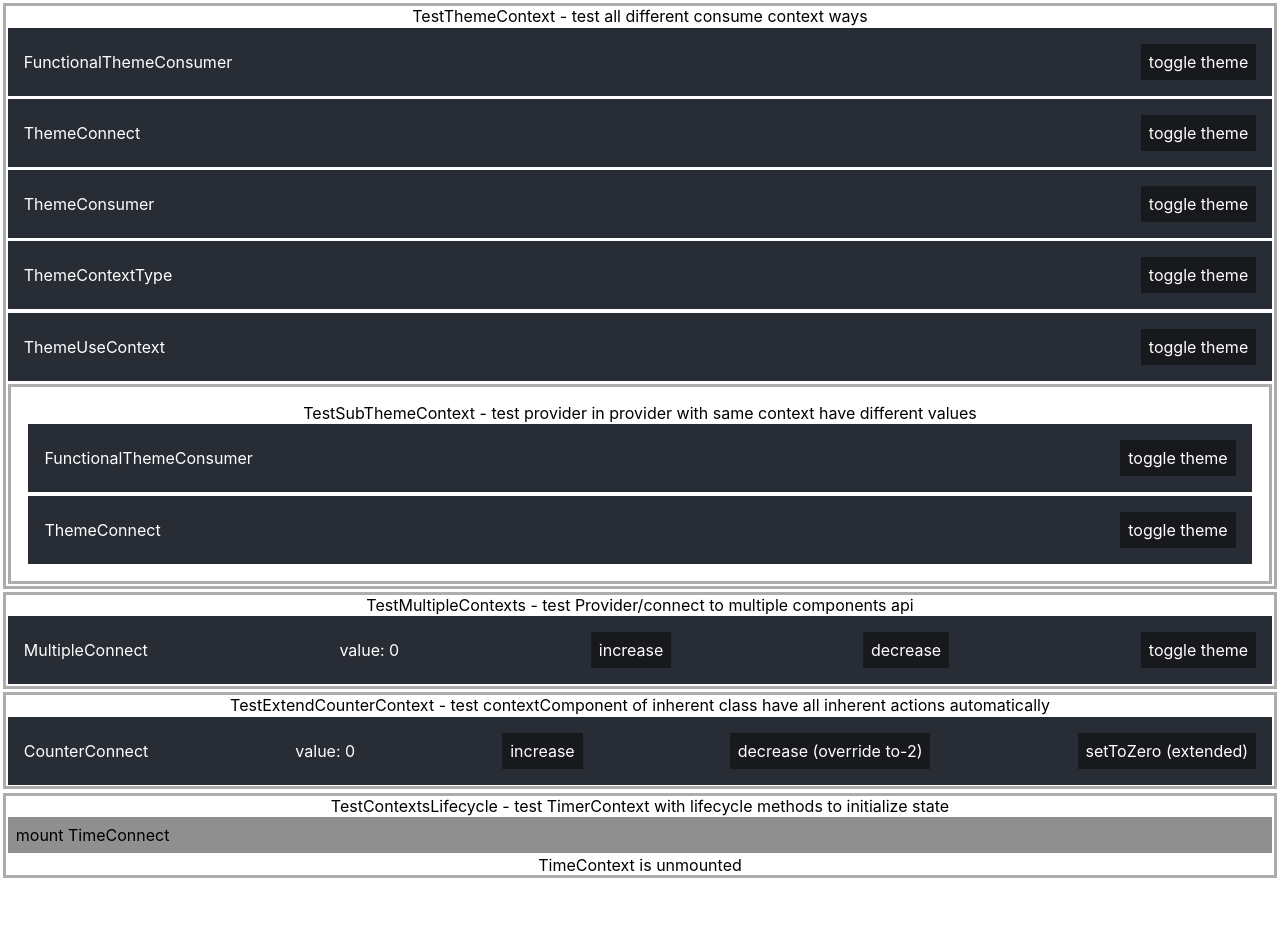
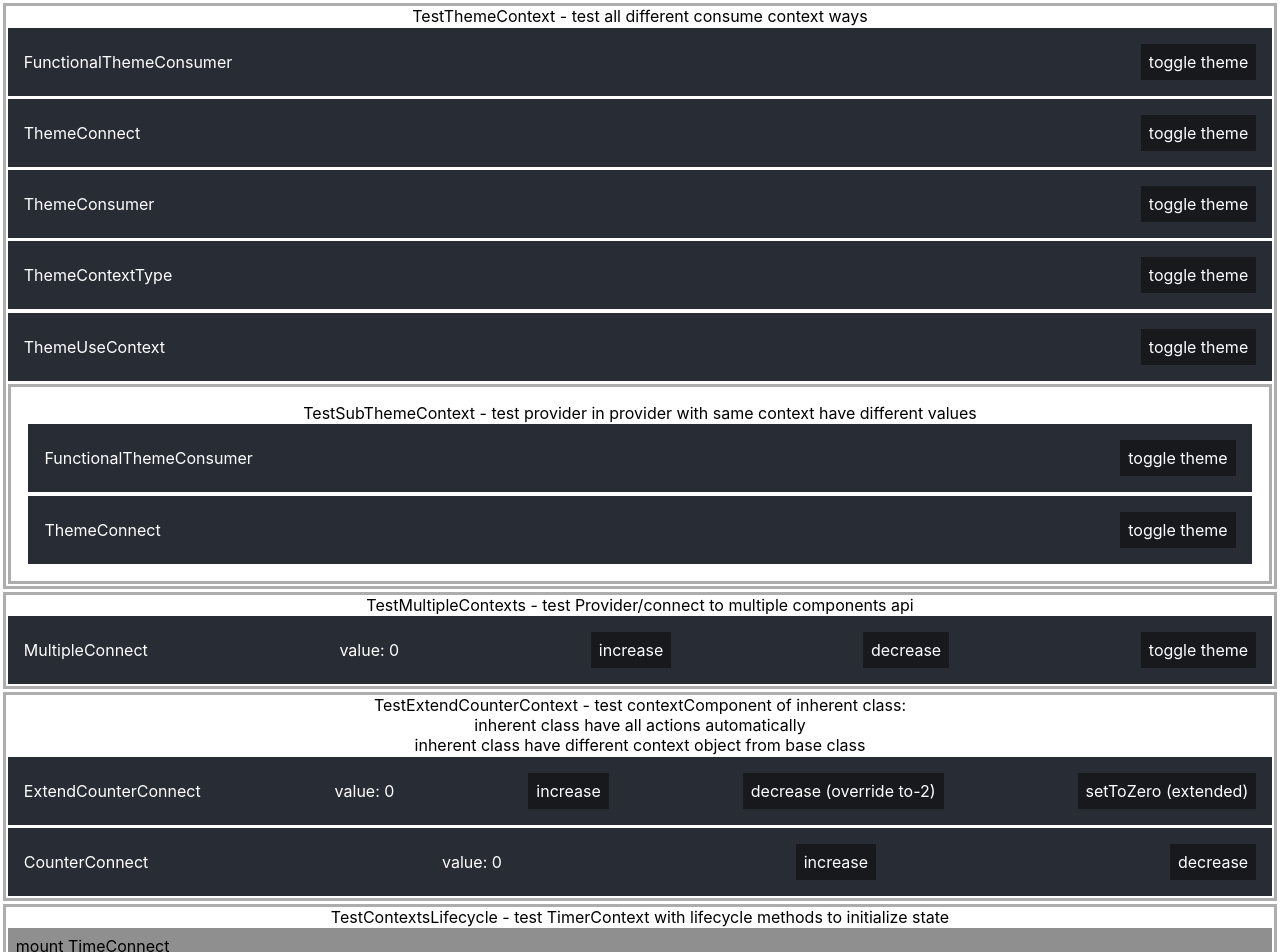
Before and after one commit to YehudaGold/context-component, a React (Create React App) app: page / in a window 1280 px wide. Shown: the top 952 px of the page. Before the commit the page ends 881 px from the top, so only its background shows below. Built offline with nearby package versions, Linux system fonts and the light colour scheme.

Commit message:
fix getContext by class.name braking in production (uglified)

```diff
--- a/src/Components/Counter/CounterConnect.jsx
+++ b/src/Components/Counter/CounterConnect.jsx
@@ -1,7 +1,7 @@
 import PropTypes from 'prop-types';
 import React, {PureComponent} from 'react';
 
-import ExtendCounterContext from '../../Contexts/ExtendCounterContext';
+import CounterContext from '../../Contexts/CounterContext';
 import Button from '../Generic/Button';
 
 class CounterConnect extends PureComponent {
@@ -9,20 +9,18 @@ class CounterConnect extends PureComponent {
     static propTypes = {
         counter: PropTypes.number.isRequired,
         decrease: PropTypes.func.isRequired,
-        increase: PropTypes.func.isRequired,
-        setToZero: PropTypes.func.isRequired
+        increase: PropTypes.func.isRequired
     }
 
     render() {
-        const {counter, increase, decrease, setToZero} = this.props;
+        const {counter, increase, decrease} = this.props;
 
         return (
             <div className="dark">
                 CounterConnect
                 <div className="value">{`value: ${counter}`}</div>
                 <Button handelClick={increase} text="increase" />
-                <Button handelClick={decrease} text="decrease (override to-2)" />
-                <Button handelClick={setToZero} text="setToZero (extended)" />
+                <Button handelClick={decrease} text="decrease" />
             </div>
         );
     }
@@ -32,8 +30,7 @@ class CounterConnect extends PureComponent {
 const mapStateToProps = state => ({counter: state.counter}),
       mapActionToProps = actions => ({
           increase: actions.increase,
-          decrease: actions.decrease,
-          setToZero: actions.setToZero
+          decrease: actions.decrease
       });
 
-export default ExtendCounterContext.connect(mapStateToProps, mapActionToProps)(CounterConnect);
+export default CounterContext.connect(mapStateToProps, mapActionToProps)(CounterConnect);
--- /dev/null
+++ b/src/Components/Counter/ExtendCounterConnect.jsx
@@ -0,0 +1,39 @@
+import PropTypes from 'prop-types';
+import React, {PureComponent} from 'react';
+
+import ExtendCounterContext from '../../Contexts/ExtendCounterContext';
+import Button from '../Generic/Button';
+
+class ExtendCounterConnect extends PureComponent {
+
+    static propTypes = {
+        counter: PropTypes.number.isRequired,
+        decrease: PropTypes.func.isRequired,
+        increase: PropTypes.func.isRequired,
+        setToZero: PropTypes.func.isRequired
+    }
+
+    render() {
+        const {counter, increase, decrease, setToZero} = this.props;
+
+        return (
+            <div className="dark">
+                ExtendCounterConnect
+                <div className="value">{`value: ${counter}`}</div>
+                <Button handelClick={increase} text="increase" />
+                <Button handelClick={decrease} text="decrease (override to-2)" />
+                <Button handelClick={setToZero} text="setToZero (extended)" />
+            </div>
+        );
+    }
+
+}
+
+const mapStateToProps = state => ({counter: state.counter}),
+      mapActionToProps = actions => ({
+          increase: actions.increase,
+          decrease: actions.decrease,
+          setToZero: actions.setToZero
+      });
+
+export default ExtendCounterContext.connect(mapStateToProps, mapActionToProps)(ExtendCounterConnect);
--- a/src/Components/TestExtendCounterContext.jsx
+++ b/src/Components/TestExtendCounterContext.jsx
@@ -1,14 +1,21 @@
 import React from 'react';
 
+import CounterContext from '../Contexts/CounterContext';
 import ExtendCounterContext from '../Contexts/ExtendCounterContext';
 import CounterConnect from './Counter/CounterConnect';
+import ExtendCounterConnect from './Counter/ExtendCounterConnect';
 
 const TestExtendCounterContext = () =>
-    <ExtendCounterContext>
-        <div className="consumers-list">
-            TestExtendCounterContext - test contextComponent of inherent class have all inherent actions automatically
-            <CounterConnect />
-        </div>
-    </ExtendCounterContext>;
+    <div className="consumers-list">
+        <CounterContext>
+            <ExtendCounterContext>
+                TestExtendCounterContext - test contextComponent of inherent class:  <br />
+                inherent class have all actions automatically <br />
+                inherent class have different context object from base class
+                <ExtendCounterConnect />
+                <CounterConnect />
+            </ExtendCounterContext>
+        </CounterContext>
+    </div>;
 
 export default TestExtendCounterContext;
--- a/src/lib/contextComponent.jsx
+++ b/src/lib/contextComponent.jsx
@@ -6,7 +6,7 @@ import getComponentActions from './utilities/getComponentActions';
 
 class ContextComponent extends Component {
 
-    static get componentContext() { return getContext(this.name); }
+    static get componentContext() { return getContext(this); }
 
     static get Consumer() { return this.componentContext.Consumer; }
 
```
